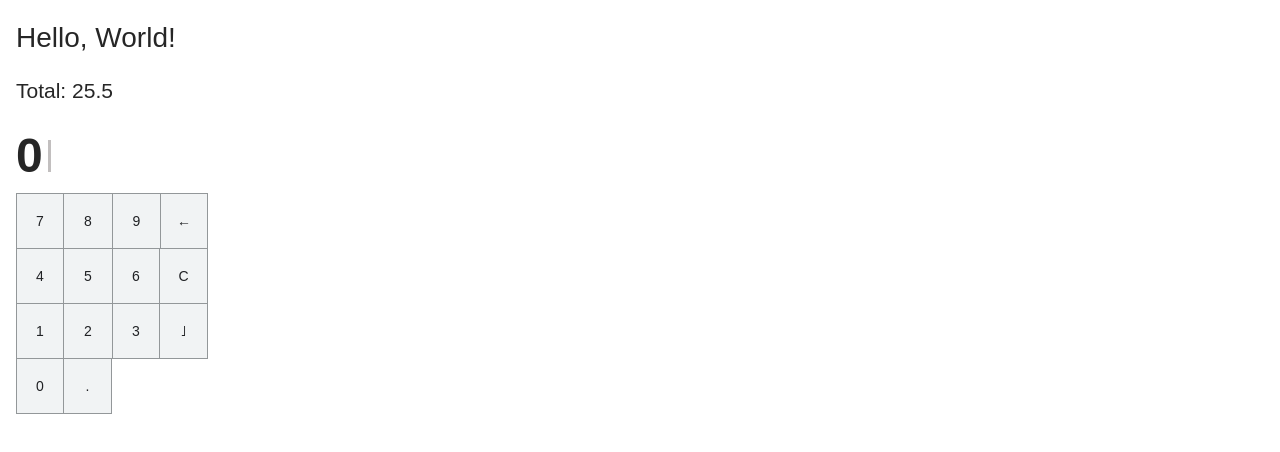
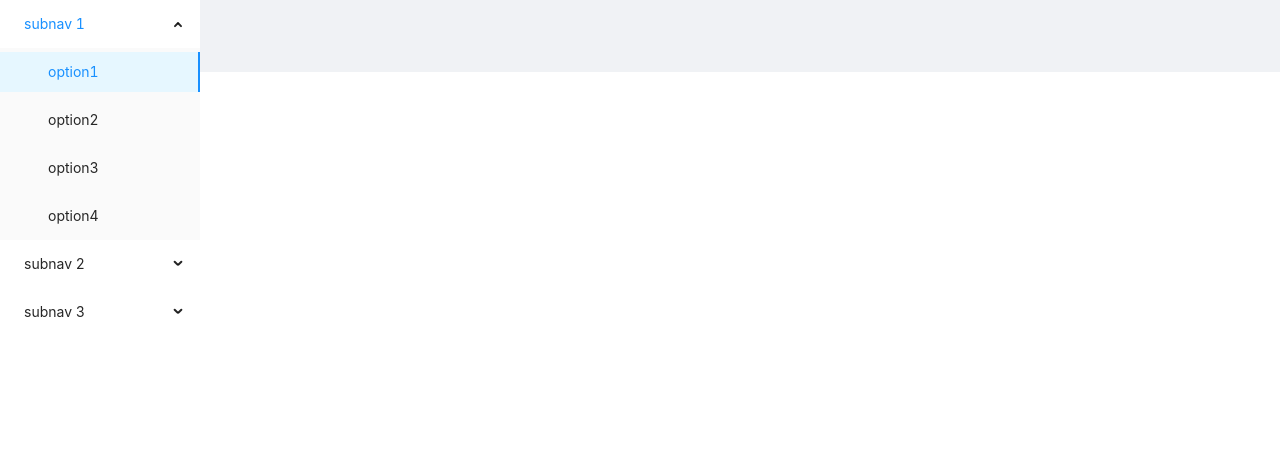
Before and after one commit to turbo8p/ipos-app, a React app: page / in a window 1280 px wide. Shown: the top 452 px of the page. Built offline with nearby package versions, Linux system fonts and the light colour scheme.

Commit message:
wip basic layout

```diff
--- a/src/App.tsx
+++ b/src/App.tsx
@@ -1,3 +1,7 @@
+import { Layout, Menu } from "antd";
+import { Content, Header } from "antd/lib/layout/layout";
+import Sider from "antd/lib/layout/Sider";
+import SubMenu from "antd/lib/menu/SubMenu";
 import React from "react";
 import "./App.css";
 import NumpadWithScreen from "./Numpad/NumpadWithScreen";
@@ -5,11 +9,59 @@ import NumpadWithScreen from "./Numpad/NumpadWithScreen";
 function App() {
   const total = "25.5";
   return (
-    <div className="App">
-      <h1> Hello, World! </h1>
-      <h2>Total: {total}</h2>
-      <NumpadWithScreen exact={total} />
-    </div>
+    <React.Fragment>
+      <Layout className="layout">
+        <Sider
+          width={200}
+          className="site-layout-background"
+          style={{
+            overflow: "auto",
+            height: "100vh",
+            position: "fixed",
+            left: 0,
+          }}
+        >
+          <Menu
+            mode="inline"
+            defaultSelectedKeys={["1"]}
+            defaultOpenKeys={["sub1"]}
+            style={{ height: "100%", borderRight: 0 }}
+          >
+            <SubMenu key="sub1" title="subnav 1">
+              <Menu.Item key="1">option1</Menu.Item>
+              <Menu.Item key="2">option2</Menu.Item>
+              <Menu.Item key="3">option3</Menu.Item>
+              <Menu.Item key="4">option4</Menu.Item>
+            </SubMenu>
+            <SubMenu key="sub2" title="subnav 2">
+              <Menu.Item key="5">option5</Menu.Item>
+              <Menu.Item key="6">option6</Menu.Item>
+              <Menu.Item key="7">option7</Menu.Item>
+              <Menu.Item key="8">option8</Menu.Item>
+            </SubMenu>
+            <SubMenu key="sub3" title="subnav 3">
+              <Menu.Item key="9">option9</Menu.Item>
+              <Menu.Item key="10">option10</Menu.Item>
+              <Menu.Item key="11">option11</Menu.Item>
+              <Menu.Item key="12">option12</Menu.Item>
+            </SubMenu>
+          </Menu>
+        </Sider>
+      </Layout>
+      <Layout className="site-layout" style={{ marginLeft: 200 }}>
+        <Content style={{ margin: "24px 16px 0", overflow: "initial" }}>
+          <div
+            className="site-layout-background"
+            style={{ padding: 24, textAlign: "center" }}
+          ></div>
+        </Content>
+      </Layout>
+    </React.Fragment>
+    // <div className="App">
+    //   <h1> Hello, World! </h1>
+    //   <h2>Total: {total}</h2>
+    //   <NumpadWithScreen exact={total} />
+    // </div>
   );
 }
 
```
